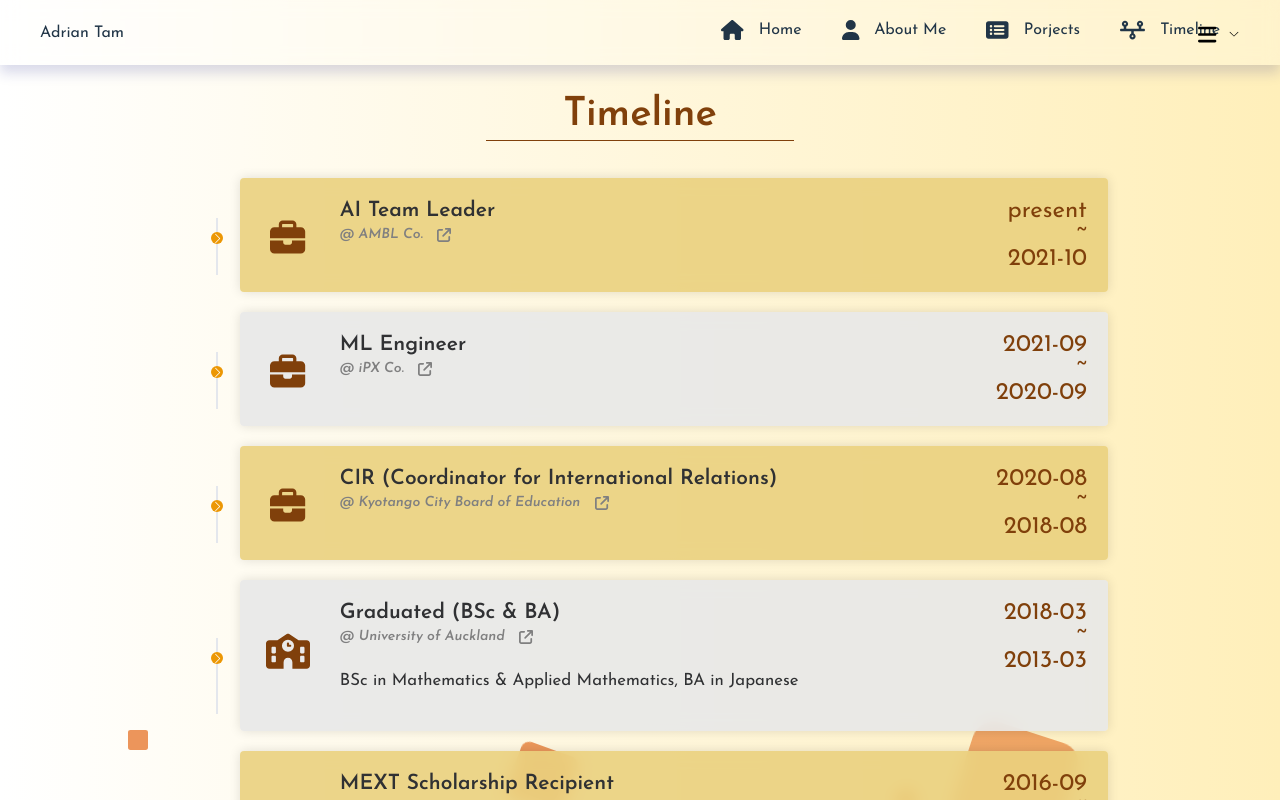
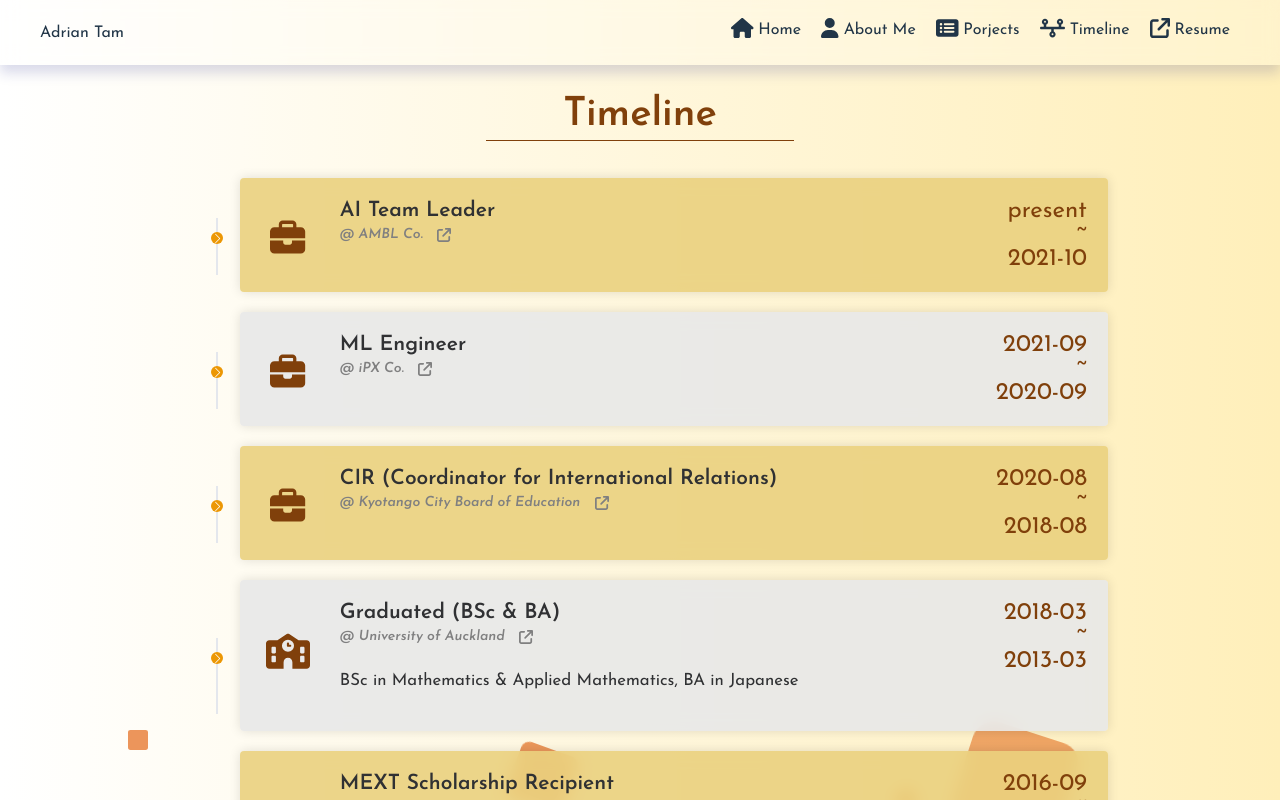
Before and after one commit to kayeungadrian-tam/adrian-tam, a Vue app: page /timeline in a window 1280 px wide. Shown: the top 800 px of the page. Built offline with nearby package versions, Linux system fonts and the light colour scheme.

Commit message:
fix navbar

```diff
--- a/src/assets/css/header.css
+++ b/src/assets/css/header.css
@@ -48,7 +48,7 @@ header {
 }
 
 .header-inner li {
-  margin: 10px 20px;
+  margin: 10px 10px;
   /* margin-right: 20px; */
 }
 
@@ -79,7 +79,7 @@ header {
     top: 0;
     z-index: 11;
     right: 0;
-    display: hidden;
+    display: none;
   }
 }
 
@@ -133,6 +133,51 @@ header {
   background-color: transparent;
 }
 
+.el-menu-item:hover,
+.el-sub-menu__title:hover {
+  background-color: rgba(220, 220, 220, 1) !important;
+  color: #b88230 !important;
+  font-weight: bold;
+}
+
 .el-menu-demo {
   height: 0px;
 }
+
+.fade-enter-active,
+.fade-leave-active {
+  transition: opacity 0.75s ease-in-out;
+}
+
+.fade-enter-from,
+.fade-leave-to {
+  opacity: 0;
+}
+
+.el-menu-demo {
+  justify-content: space-between;
+}
+
+.fade-enter-active,
+.fade-leave-active {
+  transition: opacity 0.5s ease;
+}
+
+.fade-enter-from,
+.fade-leave-to {
+  opacity: 0;
+}
+
+.info-icons {
+  width: 20px;
+  height: 20px;
+  padding: 0 5px 0 5px;
+}
+
+.flex-grow {
+  flex-grow: 1;
+}
+
+.transbackground {
+  background-color: transparent;
+}
--- a/src/components/NavBar.vue
+++ b/src/components/NavBar.vue
@@ -16,7 +16,15 @@
                                         :icon="item.icon"></fa>
                                     {{ item.label }}
                                 </router-link>
-
+                            </li>
+                            <li>
+                                <div @click="toResume"
+                                    style="width:100%; cursor:pointer;"><span>
+                                        <fa class="icon fa-lg"
+                                            icon="fa-solid fa-arrow-up-right-from-square"></fa>
+                                        Resume
+                                    </span>
+                                </div>
                             </li>
                         </ul>
                     </transition>
@@ -112,57 +120,4 @@ let items = reactive([
 
 <style scoped>
 @import "../assets/css/header.css";
-
-
-.fade-enter-active,
-.fade-leave-active {
-    transition: opacity 0.75s ease-in-out;
-}
-
-.fade-enter-from,
-.fade-leave-to {
-    opacity: 0;
-}
-
-
-.el-menu-demo {
-    justify-content: space-between;
-}
-
-.icon {
-    vertical-align: middle;
-    margin-right: 10px;
-}
-
-.fade-enter-active,
-.fade-leave-active {
-    transition: opacity 0.5s ease;
-}
-
-.fade-enter-from,
-.fade-leave-to {
-    opacity: 0;
-}
-
-.el-menu-item:hover,
-.el-sub-menu__title:hover {
-    background-color: rgba(220, 220, 220, 1) !important;
-    color: #b88230 !important;
-    font-weight: bold;
-
-}
-
-.info-icons {
-    width: 20px;
-    height: 20px;
-    padding: 0 5px 0 5px;
-}
-
-.flex-grow {
-    flex-grow: 1;
-}
-
-.transbackground {
-    background-color: transparent;
-}
 </style>
```
Also changed, not shown: src/components/LandingPage.vue (line endings or trailing spaces).
